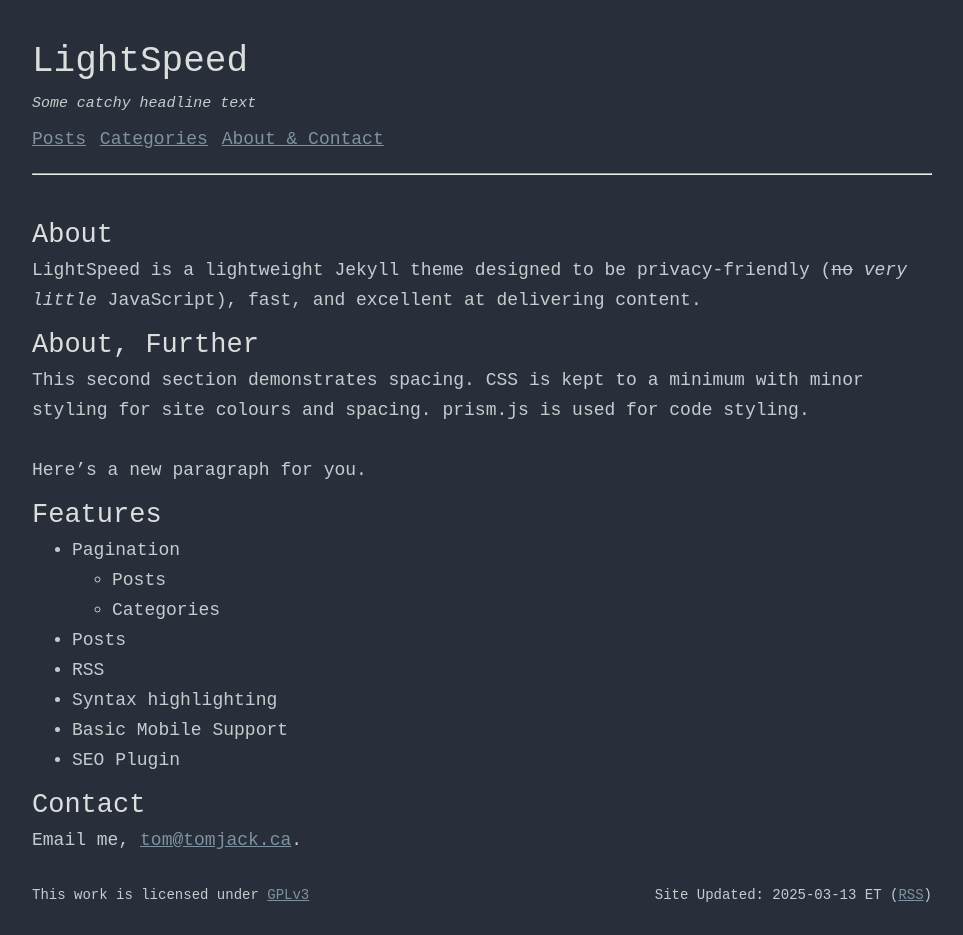
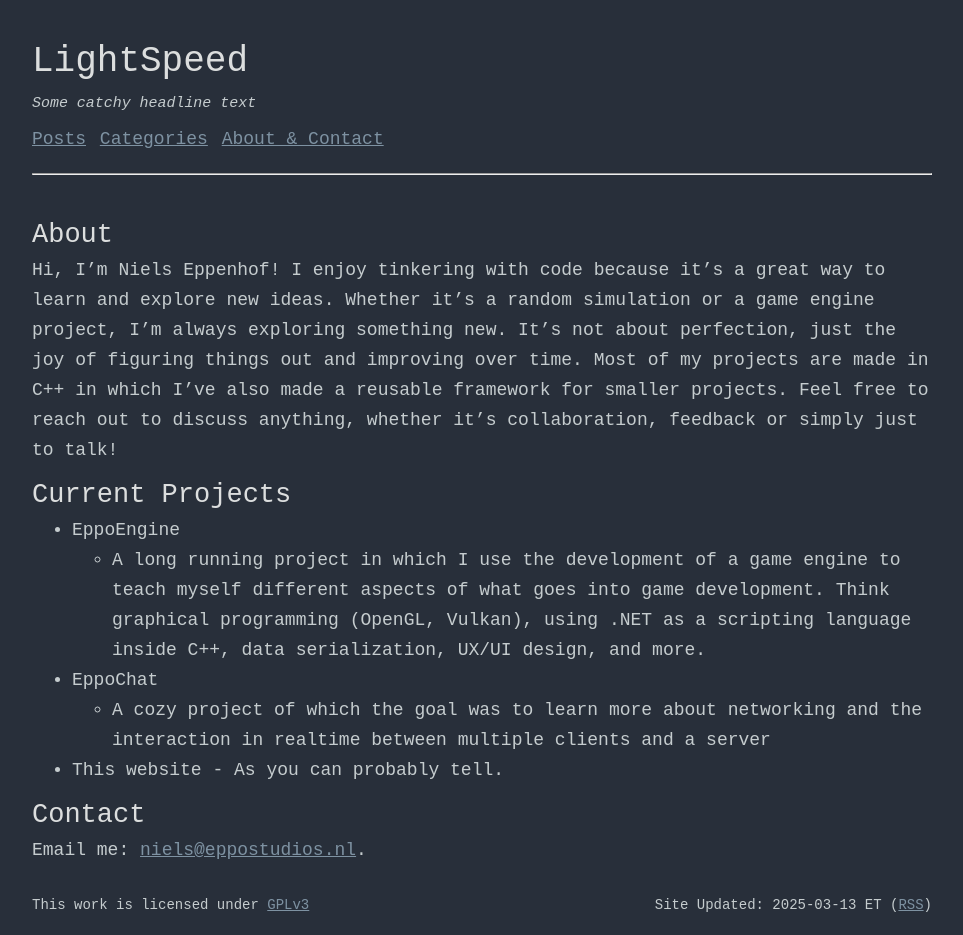
Before and after one commit to nepp95/nepp95.github.io, a Jekyll site: the page built from index.md, in a window 1280 px wide. Shown: the whole page, without its empty margins (158-1121 px from the left). Built offline with Jekyll 4.4.1, drawn with Linux system fonts in a browser that asks for light colours.

Commit message:
Homepage

```diff
--- a/index.md
+++ b/index.md
@@ -4,24 +4,14 @@ title: LightSpeed Contact
 ---
 
 ## About
-LightSpeed is a lightweight Jekyll theme designed to be privacy-friendly (~~no~~ _very little_ JavaScript), fast, and
-excellent at delivering content.
+Hi, I'm Niels Eppenhof! I enjoy tinkering with code because it’s a great way to learn and explore new ideas. Whether it's a random simulation or a game engine project, I’m always exploring something new. It's not about perfection, just the joy of figuring things out and improving over time. Most of my projects are made in C++ in which I've also made a reusable framework for smaller projects. Feel free to reach out to discuss anything, whether it's collaboration, feedback or simply just to talk!
 
-## About, Further
-This second section demonstrates spacing. CSS is kept to a minimum with minor styling
-for site colours and spacing. prism.js is used for code styling.
-<br>
-Here's a new paragraph for you.
-
-## Features
-- Pagination
-    - Posts
-    - Categories
-- Posts
-- RSS
-- Syntax highlighting
-- Basic Mobile Support
-- SEO Plugin
+## Current Projects
+- EppoEngine
+    - A long running project in which I use the development of a game engine to teach myself different aspects of what goes into game development. Think graphical programming (OpenGL, Vulkan), using .NET as a scripting language inside C++, data serialization, UX/UI design, and more.
+- EppoChat
+    - A cozy project of which the goal was to learn more about networking and the interaction in realtime between multiple clients and a server
+- This website - As you can probably tell.
 
 ## Contact
-Email me, [tom@tomjack.ca](mailto:tom@tomjack.ca).
+Email me: [niels@eppostudios.nl](mailto:niels@eppostudios.nl).
```
